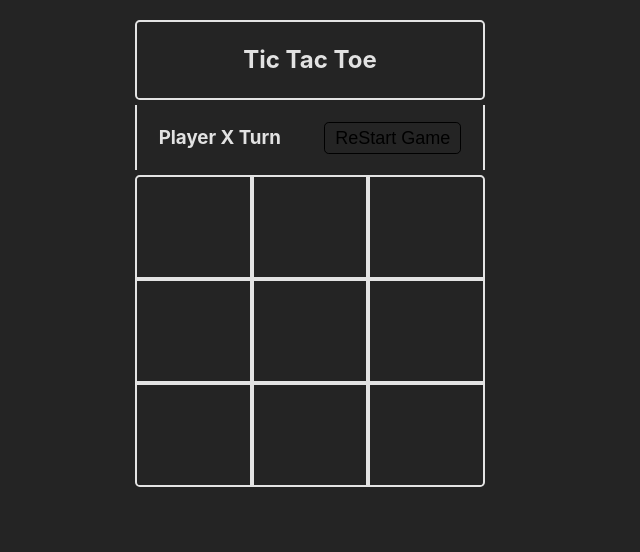
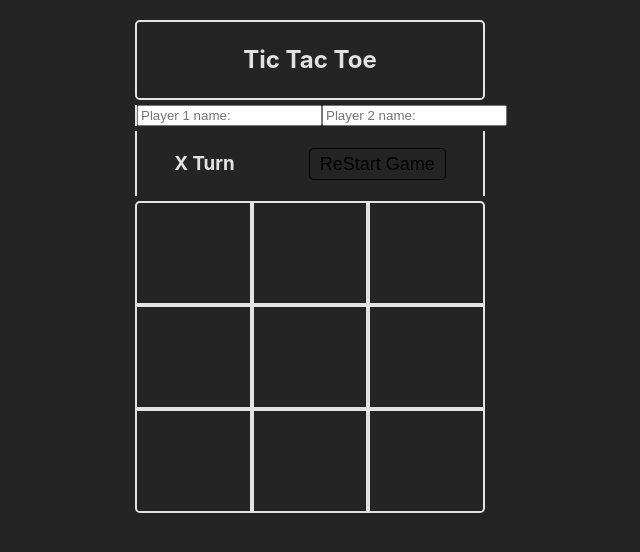
Before and after one commit to ParthPanchal26/Tic_Tac_Toe_ReactJs, a React (Vite) app: page / in a window 1280 px wide. Shown: the top 552 px of the page, without its empty margins (330-970 px from the left). Built offline with nearby package versions, Linux system fonts and the light colour scheme.

Commit message:
New feature added: Now players can add their names to game

```diff
--- a/src/Tic_Tac_Toe/Board.jsx
+++ b/src/Tic_Tac_Toe/Board.jsx
@@ -5,6 +5,8 @@ const Board = () => {
 
     const [state, setState] = React.useState(Array(9).fill(null));
     const [isXTurn, setIsXTurn] = React.useState(true);
+    const [player_1, setPlayer_1] = React.useState("");
+    const [player_2, setPlayer_2] = React.useState("");
 
     const checkWinner = () => {
         const winnerLogic = [
@@ -43,7 +45,6 @@ const Board = () => {
         setState(Array(9).fill(null))
     }
 
-
     return (
 
         <div className="board-container">
@@ -52,13 +53,17 @@ const Board = () => {
             {isWinner ?
                 <>
                     <div className="board-row-tracker border-bottom">
-                        <h3>{isWinner} Won</h3>
+                        <h3>{isWinner === 'X' ? player_1 : player_2} Won</h3>
                         <button onClick={playAgain}>Play again</button>
                     </div>
                 </> :
                 <>
+                    <div className="board-row-tracker">
+                        <input type="text" onChange={(e) => setPlayer_1(e.target.value)} placeholder='Player 1 name: ' />
+                        <input type="text" onChange={(e) => setPlayer_2(e.target.value)} placeholder='Player 2 name: ' />
+                    </div>
                     <div className='board-row-tracker'>
-                        <h3>Player {isXTurn ? "X" : "O"} Turn</h3>
+                        <h3>{isXTurn ? (player_1 + " X") : (player_2 + " O")} Turn</h3>
                         <button onClick={playAgain}>ReStart Game</button>
                     </div>
                     <div className="board-row">
```
